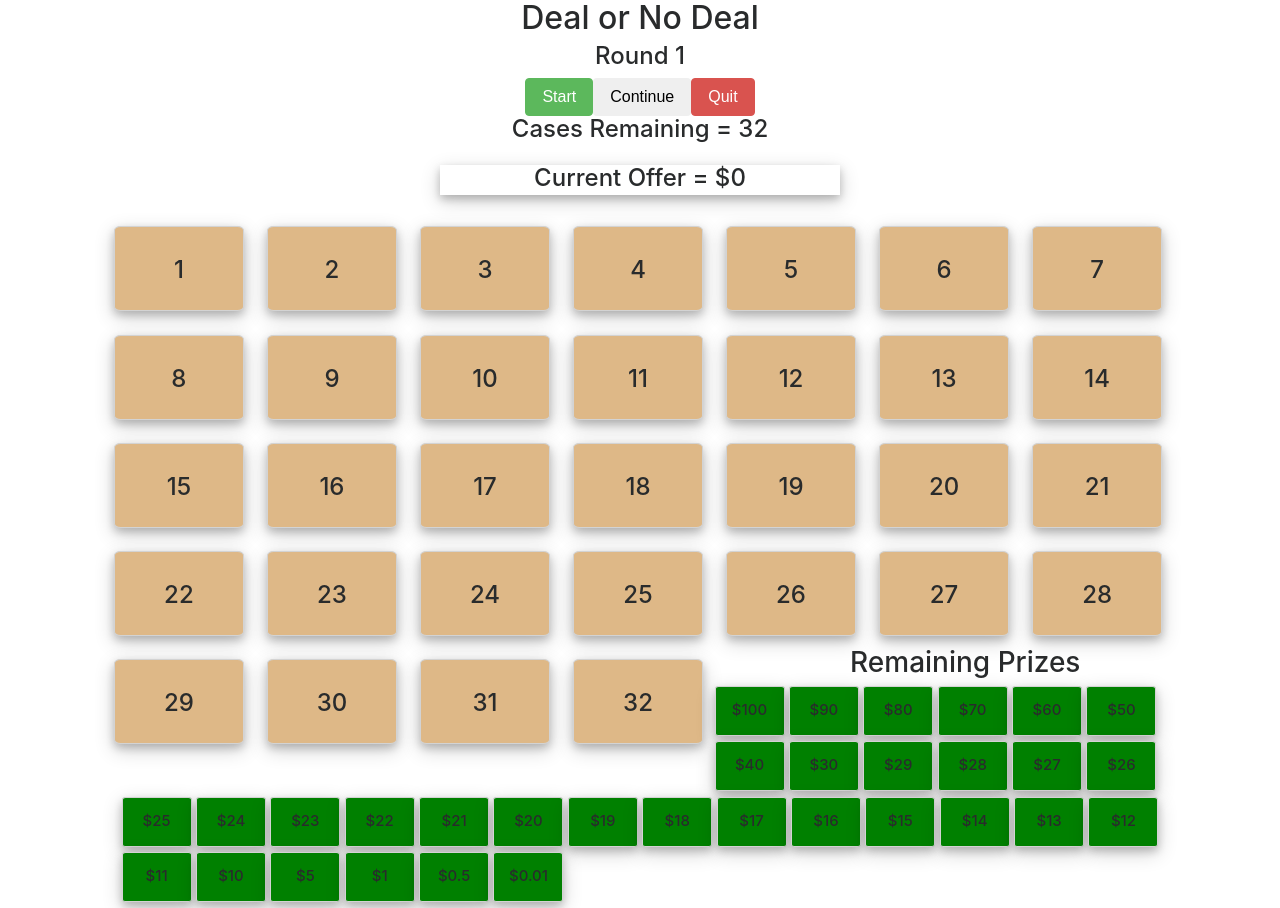
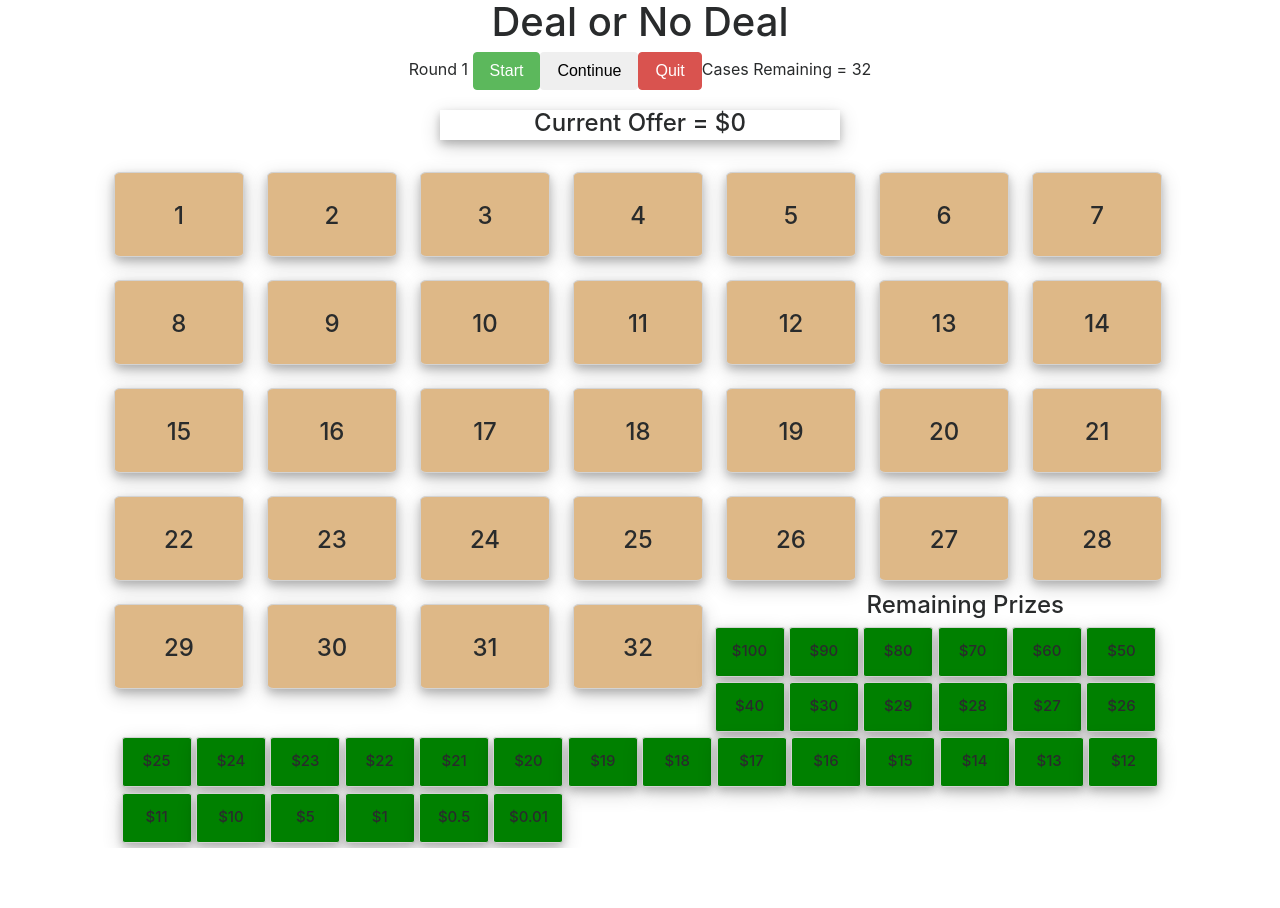
Before and after one commit to andredempsey/deal, a React (Create React App) app: page / in a window 1280 px wide. After the commit the page ends 848 px from the top, so only its background shows below. Built offline with nearby package versions, Linux system fonts and the light colour scheme.

Commit message:
adding toast

```diff
--- a/package.json
+++ b/package.json
@@ -9,6 +9,7 @@
     "react-redux": "^6.0.0",
     "react-router-dom": "^4.3.1",
     "react-scripts": "2.1.2",
+    "react-toastify": "^4.5.1",
     "redux": "^4.0.1"
   },
   "scripts": {
--- a/src/components/App.js
+++ b/src/components/App.js
@@ -1,4 +1,5 @@
 import React, {Component} from 'react';
+import { ToastContainer, toast } from 'react-toastify';
 import SuitCase from './SuitCase';
 import Prize from './Prize';
 import { connect } from 'react-redux';
@@ -26,11 +27,14 @@ class App extends Component {
             const {leftThisRound} = this.state;
             this.setState({ available: available - 1})
             const {value} = suitcase;
+            const toastContent = "$" + value;
+            toast.info(toastContent, {
+                position: toast.POSITION.TOP_CENTER
+              });
             this.props.pickCase(suitcase);
             this.props.removePrize(value);
             const casesLeftBeforeOffer = leftThisRound - 1;
             this.setState( { leftThisRound:casesLeftBeforeOffer });
-            console.log("Cases Left Before Offer: ", casesLeftBeforeOffer);
             if(casesLeftBeforeOffer === 0){
                 console.log("Time to make an offer!");
                 const { round } = this.state;
@@ -51,21 +55,20 @@ class App extends Component {
                 }
             }
         }
-        console.log("After a case has been selected: ", this.state);
     }
     render(){
         const { suitcases, prizes } = this.props;
         const { offer, round, available } = this.state;
         return (
             <React.Fragment>
-                <h2>Deal or No Deal</h2>
-                <h4> Round {round} </h4>
+                <h1>Deal or No Deal</h1>
                 <div inline="true">
+                    <span> Round {round} </span>
                     <Button className='btn btn-success'>Start</Button>
                     <Button className='btn btn-warn'>Continue</Button>
                     <Button className='btn btn-danger'>Quit</Button>
+                    <span>Cases Remaining = { available }</span>
                 </div>
-                <h4>Cases Remaining = { available }</h4>
                 <div className="offer">
                     <h4>
                         Current Offer = ${offer}
@@ -80,11 +83,12 @@ class App extends Component {
                         )}
                 </div>
                 <div className="prize-area">
-                <div><h3>Remaining Prizes</h3></div>
+                <div><h4>Remaining Prizes</h4></div>
                 {prizes.map(prize =>
                     <Prize key={prize.id} prize={prize}/>
                     )}
                 </div>
+                <ToastContainer autoClose = {3000}/>
             </React.Fragment>
         )
     }
--- a/src/index.css
+++ b/src/index.css
@@ -20,6 +20,8 @@ body{
     background: burlywood;
 }
 .value-hidden{
+    animation-name: fade-in;
+    animation-duration: 5s;
     background: green;
     color:white;
 }
@@ -73,3 +75,8 @@ body{
     margin-right: 5%;
     padding: 0;
 }
+
+@keyframes fade-in {
+    from {opacity: 0}
+    to {opacity: 100}
+}
```
Also changed, not shown: 1 other file (tests, documents, lock files or other folders).
